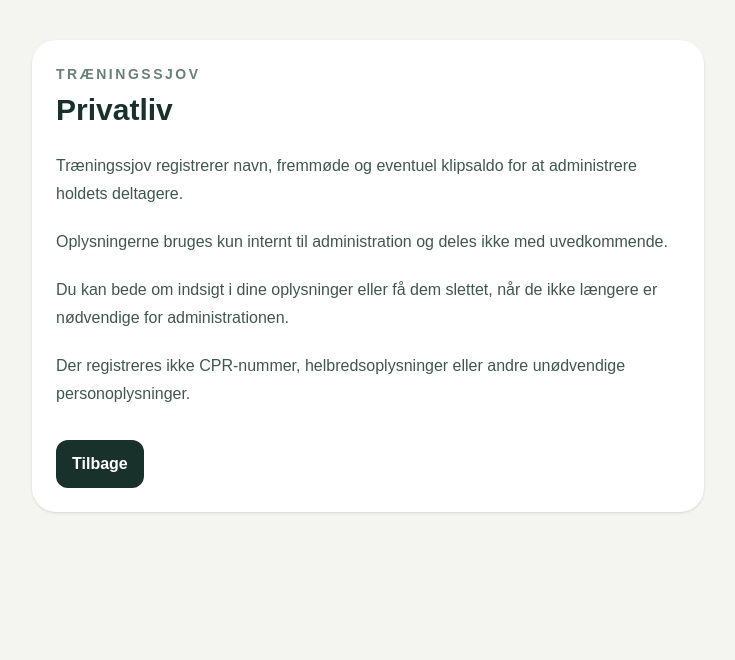
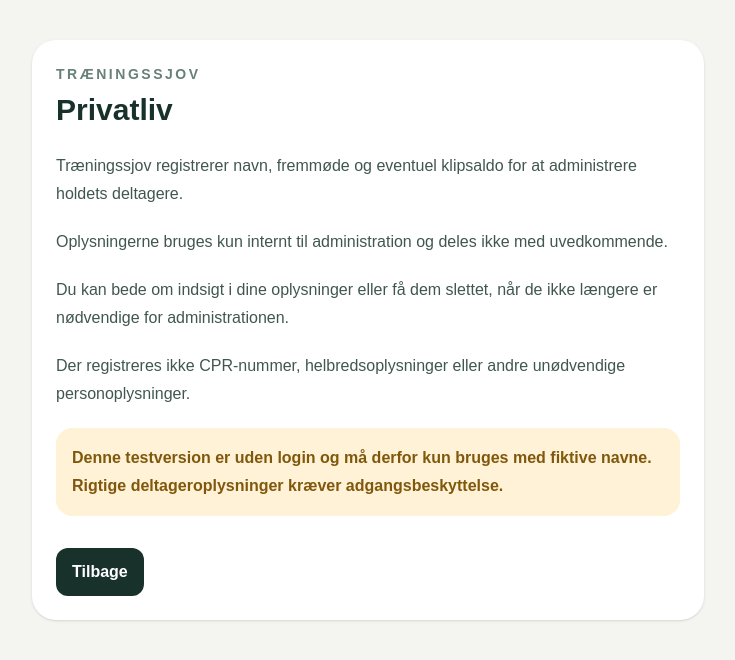
Before and after one commit to Ganga-Boi/traeningssjov, a Next.js app: page /privatliv in a window 1280 px wide. Shown: the top 660 px of the page, without its empty margins (272-1007 px from the left). Built offline with nearby package versions, Linux system fonts and the light colour scheme.

Commit message:
Update src/app/privatliv/page.tsx for completed v1

```diff
--- a/src/app/privatliv/page.tsx
+++ b/src/app/privatliv/page.tsx
@@ -1,3 +1,5 @@
+import Link from "next/link";
+
 export default function PrivacyPage() {
   return (
     <main className="min-h-screen bg-[#f4f5f1] px-5 py-10 text-[#18322b]">
@@ -18,11 +20,14 @@
           <p>
             Der registreres ikke CPR-nummer, helbredsoplysninger eller andre unødvendige personoplysninger.
           </p>
+          <p className="rounded-2xl bg-[#fff2d7] p-4 font-semibold text-[#80580c]">
+            Denne testversion er uden login og må derfor kun bruges med fiktive navne. Rigtige deltageroplysninger kræver adgangsbeskyttelse.
+          </p>
         </div>
 
-        <a href="/" className="mt-8 inline-flex rounded-xl bg-[#18322b] px-4 py-3 font-bold text-white">
+        <Link href="/" className="mt-8 inline-flex rounded-xl bg-[#18322b] px-4 py-3 font-bold text-white">
           Tilbage
-        </a>
+        </Link>
       </article>
     </main>
   );
```
